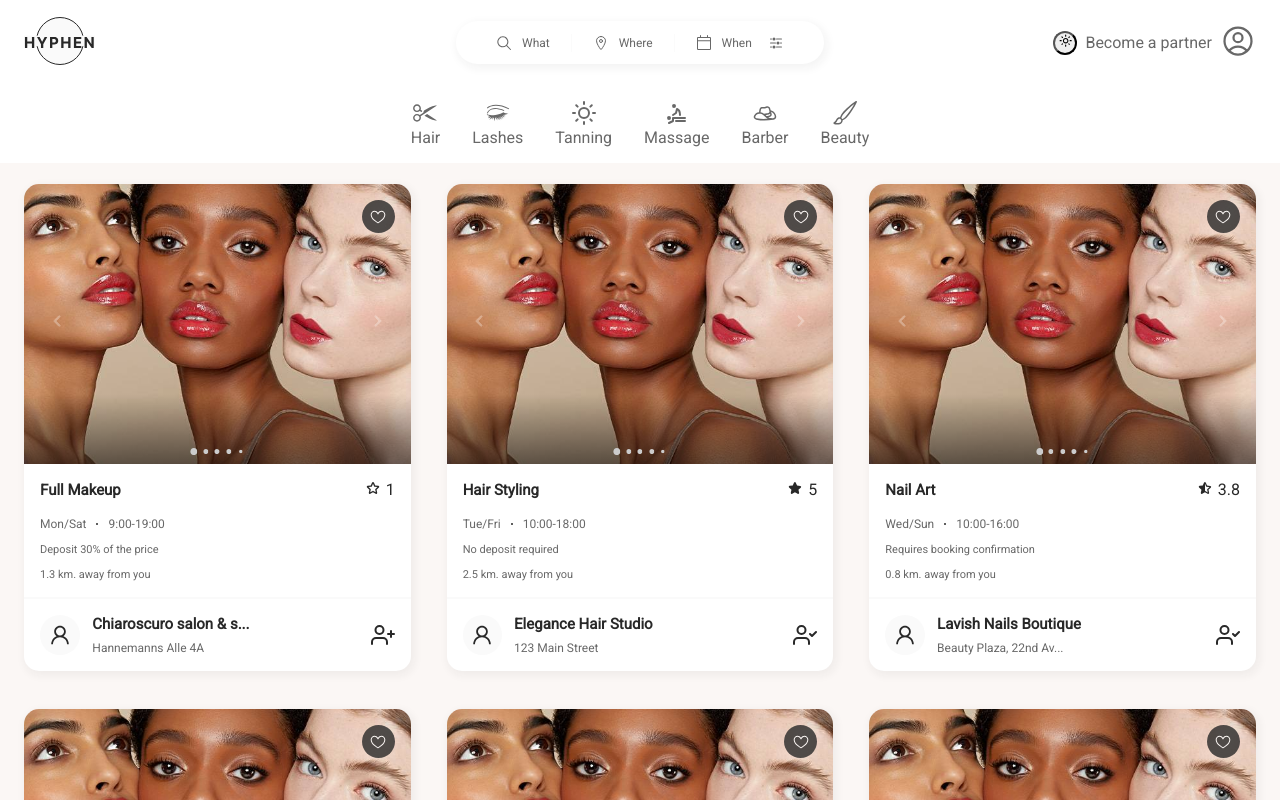
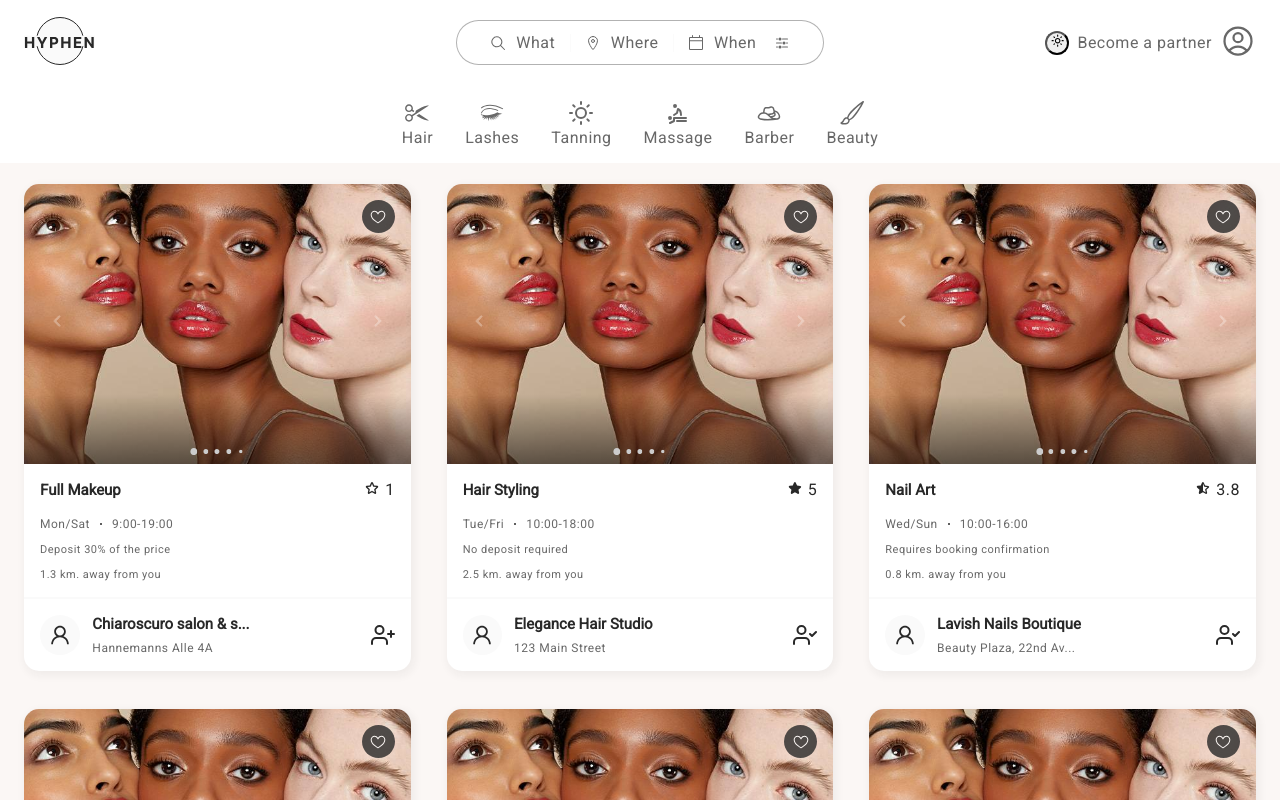
Before and after one commit to osampilona/hypen, a Next.js app: page / in a window 1280 px wide. Shown: the top 800 px of the page. Built offline with nearby package versions, Linux system fonts and the light colour scheme.

Commit message:
styling adjustments

```diff
--- a/src/components/Buttons/SearchBarButton/searchBarButton.module.scss
+++ b/src/components/Buttons/SearchBarButton/searchBarButton.module.scss
@@ -6,7 +6,7 @@
 }
 
 .label {
-  font-size: 12px;
+  font-size: $font-size-base;
 }
 
 .active {
--- a/src/components/CustomCalendar/customCalendar.module.scss
+++ b/src/components/CustomCalendar/customCalendar.module.scss
@@ -3,7 +3,6 @@
   flex-direction: column;
   align-items: center;
   justify-content: center;
-  margin-bottom: 20px;
 
   .button {
     display: flex;
--- a/src/components/CustomInputField/customInputField.module.scss
+++ b/src/components/CustomInputField/customInputField.module.scss
@@ -3,7 +3,6 @@
   flex-direction: column;
   width: 100%;
   align-items: flex-end;
-  margin-bottom: 20px;
 
   .popupHeader {
     display: flex;
--- a/src/components/SearchBar/searchBar.module.scss
+++ b/src/components/SearchBar/searchBar.module.scss
@@ -3,14 +3,15 @@
 .container {
   border-radius: 5rem;
   background: var(--items-bg-color);
-  box-shadow: var(--box-shadow);
+  // box-shadow: var(--box-shadow);
+  border: 1px solid var(--border-color);
   color: var(--labels-color);
   display: flex;
   align-items: center;
   padding: 0.78rem 1.5rem;
   gap: 0.5rem;
   position: absolute;
-  width: 80%;
+  width: 90%;
 
   @include respond-to($breakpoint-md, min) {
     width: 23rem;
--- a/src/components/SearchBarContent/searchBarContent.module.scss
+++ b/src/components/SearchBarContent/searchBarContent.module.scss
@@ -17,5 +17,6 @@
     align-items: center;
     gap: 10px;
     cursor: pointer;
+    margin-left: 0.5rem;
   }
 }
--- a/src/styles/_variables.scss
+++ b/src/styles/_variables.scss
@@ -33,6 +33,9 @@ $dark-bg-linear-gradient: linear-gradient(
   rgba(255, 255, 255, 0.5) 100%
 );
 
+$letter-spacing-body: 0.5px;
+$letter-spacing-headings: 0px;
+
 $font-size-base: 16px;
 $font-size-sm: 0.9em;
 $font-size-md: 1em;
--- a/src/styles/globals.scss
+++ b/src/styles/globals.scss
@@ -18,6 +18,7 @@ body {
   background-color: var(--background-color);
   color: var(--text-color);
   font-size: var(--font-size-base);
+  letter-spacing: $letter-spacing-body; // Add letter spacing
 
   @include respond-to($breakpoint-sm) {
     font-size: var(--font-size-sm);
@@ -36,16 +37,27 @@ body {
   }
 }
 
+h1,
+h2,
+h3,
+h4,
+h5,
+h6 {
+  letter-spacing: $letter-spacing-headings; // Add letter spacing for headings
+}
+
 input,
 textarea,
 select {
   background-color: var(--forms-bg-color);
   color: var(--text-color);
+  letter-spacing: $letter-spacing-body; // Add letter spacing for form elements
 }
 
 .label,
 .icon {
   color: var(--labels-color);
+  letter-spacing: $letter-spacing-body; // Add letter spacing for labels and icons
 }
 
 .box-shadow {
@@ -75,9 +87,11 @@ select {
     display: flex;
     flex-direction: column;
     align-items: center; // Center align the header content
+    letter-spacing: $letter-spacing-body; // Add letter spacing
 
     h2 {
       color: var(--text-color);
+      letter-spacing: $letter-spacing-headings; // Add letter spacing for header text
     }
   }
 
@@ -87,6 +101,7 @@ select {
     text-align: center;
     box-sizing: border-box;
     margin: calc(1vw + 0.2rem); // Dynamic margin
+    letter-spacing: $letter-spacing-body; // Add letter spacing
   }
 
   &__day--selected {
--- a/src/styles/variables.globals.scss
+++ b/src/styles/variables.globals.scss
@@ -15,7 +15,7 @@
     rgba(0, 0, 0, 0) 0%,
     rgba(0, 0, 0, 0.5) 100%
   );
-  --border-color: rgba(255, 255, 255, 0.3);
+  --border-color: rgba(0, 0, 0, 0.3);
   --font-size-base: 16px;
   --font-size-sm: 0.9em;
   --font-size-md: 1em;
@@ -35,5 +35,5 @@
     rgba(255, 255, 255, 0) 0%,
     rgba(255, 255, 255, 0.5) 100%
   );
-  --border-color: rgba(0, 0, 0, 0.3);
+  --border-color: rgba(255, 255, 255, 0.3);
 }
```
